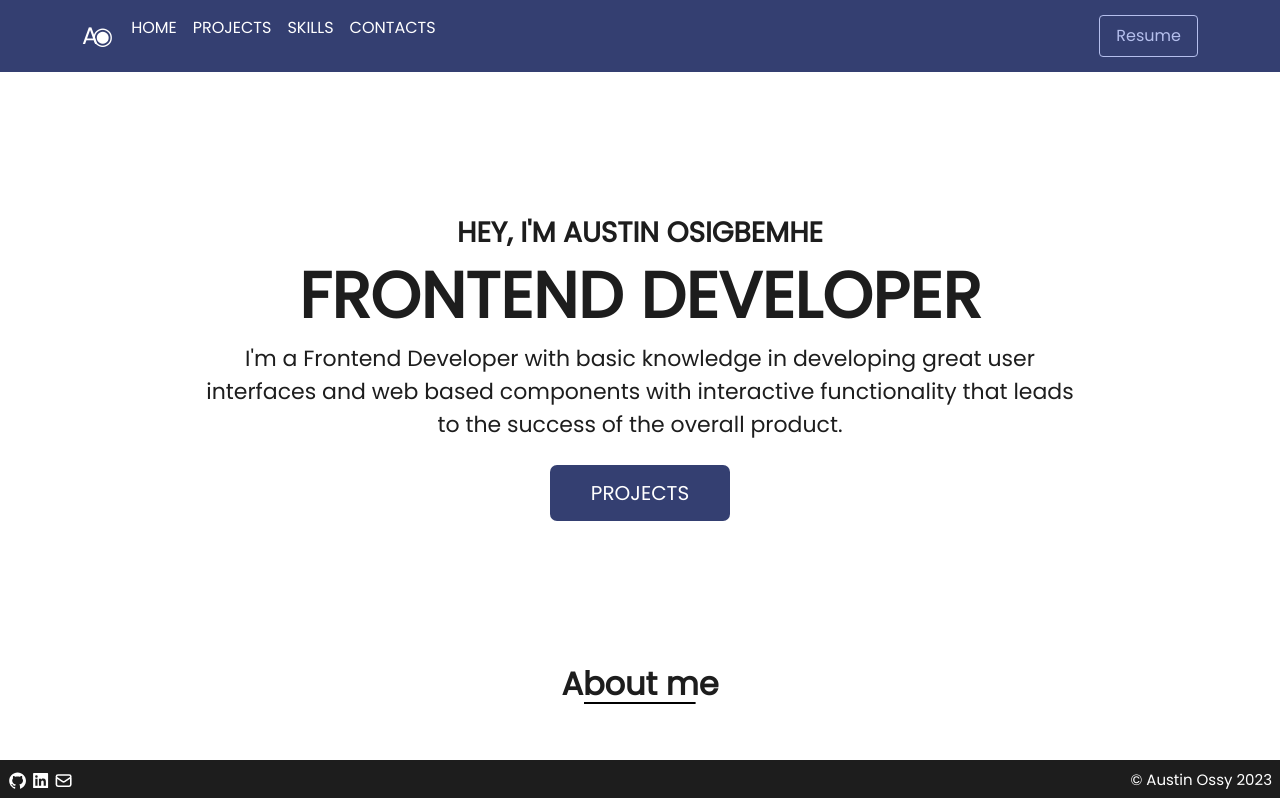
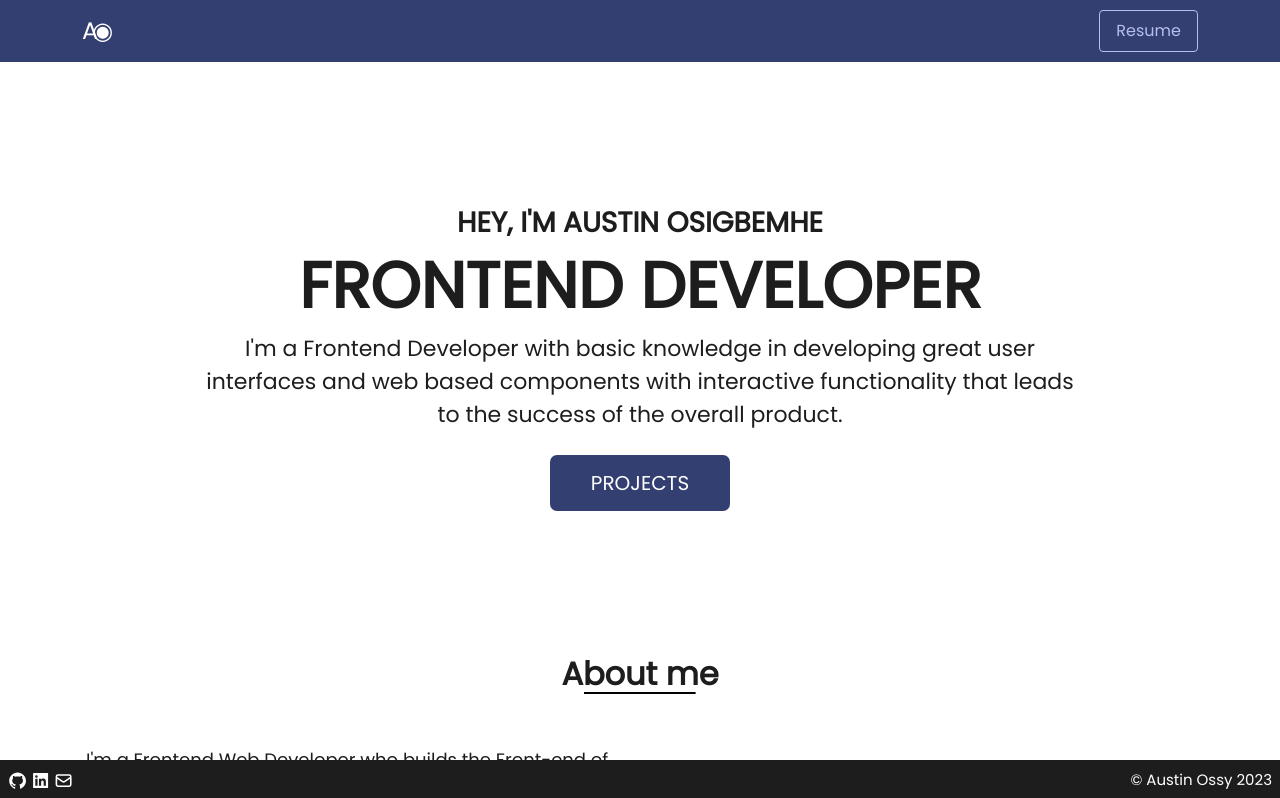
Before and after one commit to AustinOssy/adinomo-portfolio, a React (Vite) app: page /skills in a window 1280 px wide. Shown: the top 798 px of the page. Built offline with nearby package versions, Linux system fonts and the light colour scheme; the HTML template or start-up script is replaced by a standard one.

Commit message:
removed menu-list from navbar

```diff
--- a/src/components/NavBar.jsx
+++ b/src/components/NavBar.jsx
@@ -27,7 +27,7 @@ function NavBar() {
 					<div
 						className="collapse navbar-collapse"
 						id="collapsibleNavId">
-						<ul className="navbar-nav me-auto mt-2 mt-lg-0">
+						{/* <ul className="navbar-nav me-auto mt-2 mt-lg-0">
 							<li className="nav-item">
 								<p className="nav-link text-light">
 									HOME
@@ -48,8 +48,8 @@ function NavBar() {
 									CONTACTS
 								</p>
 							</li>
-						</ul>
-						<ul className="navbar-nav mt-2 mt-lg-0">
+						</ul> */}
+						<ul className="navbar-nav mt-2 mt-lg-0 ms-auto">
 							<li className="nav-item">
 								<a
 									href={resume}
--- a/src/pages/Skills.jsx
+++ b/src/pages/Skills.jsx
@@ -1,5 +1,6 @@
 import React from "react";
 import "/src/assets/sass/_skills.scss";
+import resume from "../assets/Austin Osigbemhe CV.pdf"
 
 function Skills() {
 	return (
@@ -25,9 +26,11 @@ function Skills() {
 						<button className="btn skills__contact">CONTACTS →</button>
 					</div>
 					<a
-						href="../assets/resume.pdf"
+						href={resume}
 						className="text-decoration-none"
-						download>
+						download="Austin Osigbemhe CV"
+						target="_blank"
+						>
 						<button className="cv-btn-skill nav-link p-2 px-3 mx-1 mt-3">
 							Resume
 						</button>
```
